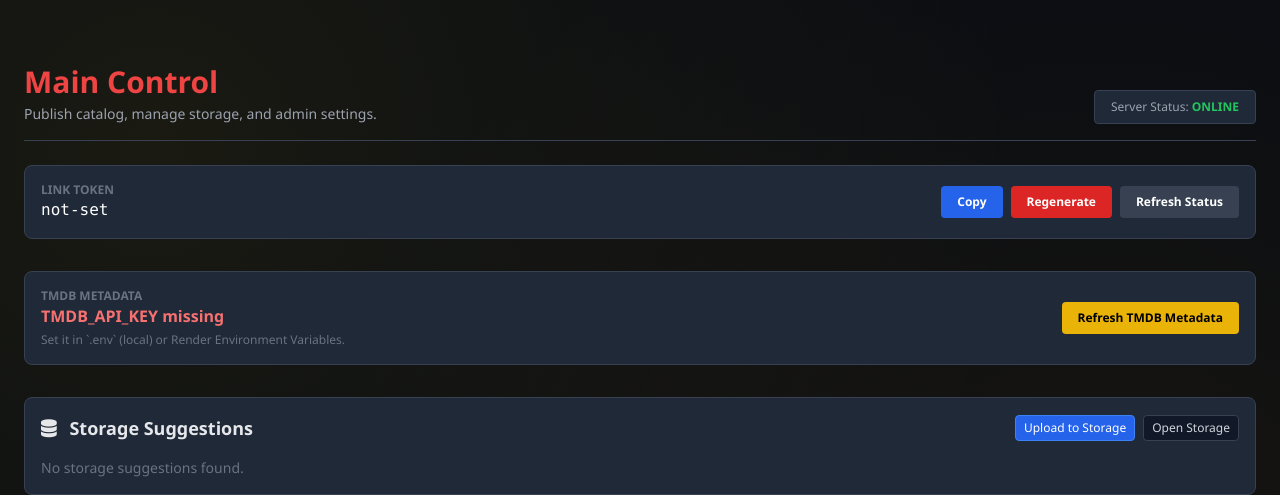
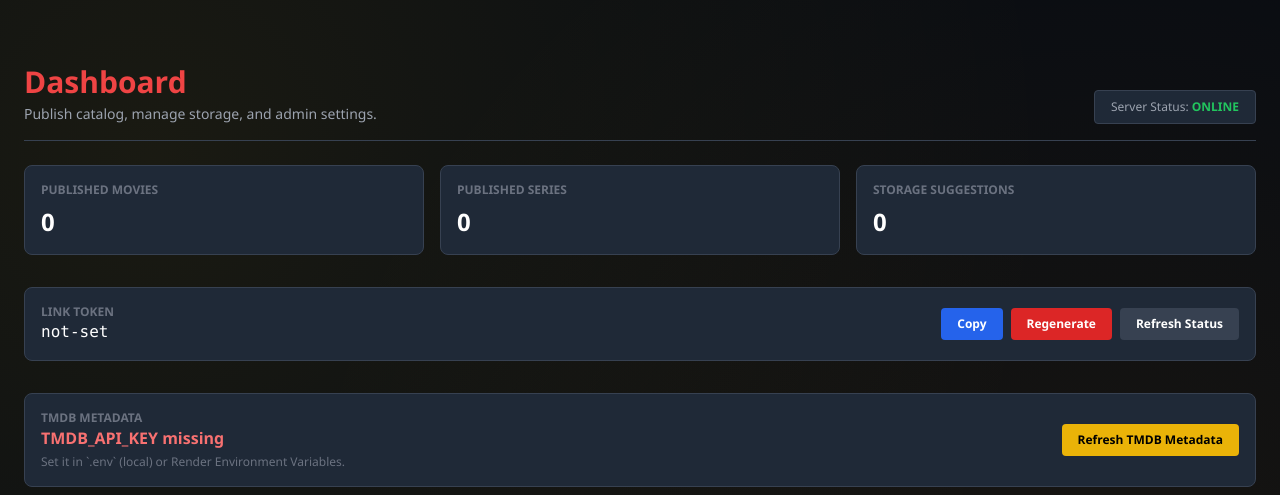
Before and after one commit to Imrankhan9559/MYSTICMOVIES, a Flask app: template app/templates/admin.html in a window 1280 px wide. Shown: the part 63-558 px from the top of the page. Run offline with Flask 3, Linux system fonts and the light colour scheme; the template is opened without the code that fills it, so the values that code supplies are empty; some libraries are stand-ins or nearby versions.

Commit message:
Update admin.html

```diff
--- a/app/templates/admin.html
+++ b/app/templates/admin.html
@@ -4,11 +4,26 @@
 <div class="container mx-auto mt-8">
     <div class="flex flex-col sm:flex-row sm:justify-between sm:items-end gap-3 mb-6 border-b border-gray-700 pb-4">
         <div>
-            <h1 class="text-3xl font-bold text-red-500">Main Control</h1>
+            <h1 class="text-3xl font-bold text-red-500">Dashboard</h1>
             <p class="text-gray-400 text-sm mt-1">Publish catalog, manage storage, and admin settings.</p>
         </div>
         <div class="bg-gray-800 px-4 py-2 rounded text-xs text-gray-400 border border-gray-700 w-full sm:w-auto text-center">
             Server Status: <span class="text-green-500 font-bold">ONLINE</span>
+        </div>
+    </div>
+
+    <div class="grid grid-cols-1 sm:grid-cols-3 gap-4 mb-8">
+        <div class="bg-gray-800 border border-gray-700 rounded-lg p-4">
+            <div class="text-xs uppercase text-gray-500 font-bold">Published Movies</div>
+            <div class="text-2xl font-bold text-white mt-2">{{ published_movies or 0 }}</div>
+        </div>
+        <div class="bg-gray-800 border border-gray-700 rounded-lg p-4">
+            <div class="text-xs uppercase text-gray-500 font-bold">Published Series</div>
+            <div class="text-2xl font-bold text-white mt-2">{{ published_series or 0 }}</div>
+        </div>
+        <div class="bg-gray-800 border border-gray-700 rounded-lg p-4">
+            <div class="text-xs uppercase text-gray-500 font-bold">Storage Suggestions</div>
+            <div class="text-2xl font-bold text-white mt-2">{{ suggestion_groups or 0 }}</div>
         </div>
     </div>
 
```
